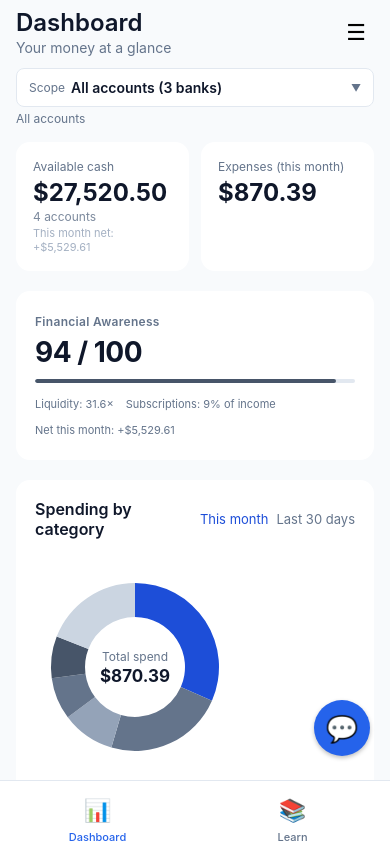
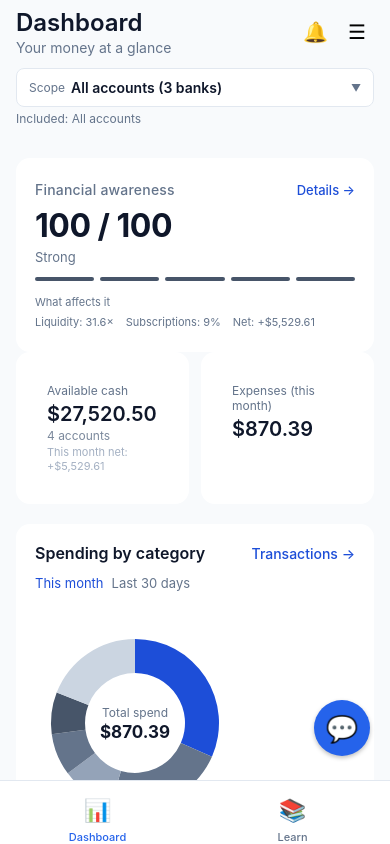
Before and after one commit to Palgrich/financial-awareness-app, a React Native app: screen / in a window 390 px wide. Built offline with nearby package versions, Linux system fonts and the light colour scheme.

Commit message:
Add FinancialAwarenessHeroCard and refactor dashboard layout

```diff
--- /dev/null
+++ b/src/components/FinancialAwarenessHeroCard.tsx
@@ -0,0 +1,133 @@
+import React from 'react';
+import { View, Text, StyleSheet, TouchableOpacity } from 'react-native';
+import { formatCurrency } from '../utils/format';
+
+const SEGMENT_COUNT = 5;
+
+export interface FinancialAwarenessHeroCardProps {
+  /** 0–100 score from awareness/score.ts */
+  score: number;
+  /** Label from getClarityLabel: "Strong" | "Moderate" | "Needs attention" */
+  label: string;
+  /** Cash / monthly spend ratio for display, or null */
+  liquidityMultiple: number | null;
+  /** Subscription cost as % of income, or null */
+  subscriptionPercent: number | null;
+  /** Net this month (income − expenses) */
+  netThisMonth: number;
+  onDetailsPress: () => void;
+  dark?: boolean;
+}
+
+/** Number of segments to fill (0–5) from score 0–100. */
+function filledSegments(score: number): number {
+  if (score <= 0) return 0;
+  return Math.min(SEGMENT_COUNT, Math.ceil(score / 20));
+}
+
+export function FinancialAwarenessHeroCard({
+  score,
+  label,
+  liquidityMultiple,
+  subscriptionPercent,
+  netThisMonth,
+  onDetailsPress,
+  dark = false,
+}: FinancialAwarenessHeroCardProps) {
+  const textColor = dark ? '#f1f5f9' : '#0f172a';
+  const mutedColor = dark ? '#94a3b8' : '#64748b';
+  const linkColor = dark ? '#60a5fa' : '#1d4ed8';
+  const segmentInactive = dark ? '#334155' : '#e2e8f0';
+  const segmentActive = dark ? '#64748b' : '#475569';
+
+  const filled = filledSegments(score);
+
+  return (
+    <View style={styles.container}>
+      <View style={styles.titleRow}>
+        <Text style={[styles.title, { color: mutedColor }]}>Financial awareness</Text>
+        <TouchableOpacity onPress={onDetailsPress} hitSlop={8}>
+          <Text style={[styles.detailsLink, { color: linkColor }]}>Details →</Text>
+        </TouchableOpacity>
+      </View>
+      <Text style={[styles.score, { color: textColor }]}>{score} / 100</Text>
+      <Text style={[styles.label, { color: mutedColor }]}>{label}</Text>
+      <View style={styles.segments}>
+        {Array.from({ length: SEGMENT_COUNT }, (_, i) => (
+          <View
+            key={i}
+            style={[
+              styles.segment,
+              { backgroundColor: i < filled ? segmentActive : segmentInactive },
+            ]}
+          />
+        ))}
+      </View>
+      <Text style={[styles.whatAffectsIt, { color: mutedColor }]}>What affects it</Text>
+      <View style={styles.metrics}>
+        <Text style={[styles.metric, { color: mutedColor }]}>
+          Liquidity: {liquidityMultiple !== null ? `${liquidityMultiple.toFixed(1)}×` : '—'}
+        </Text>
+        <Text style={[styles.metric, { color: mutedColor }]}>
+          Subscriptions: {subscriptionPercent !== null ? `${Math.round(subscriptionPercent)}%` : '—'}
+        </Text>
+        <Text style={[styles.metric, { color: mutedColor }]}>
+          Net: {netThisMonth >= 0 ? '+' : ''}{formatCurrency(netThisMonth)}
+        </Text>
+      </View>
+    </View>
+  );
+}
+
+const styles = StyleSheet.create({
+  container: {
+    paddingVertical: 4,
+  },
+  titleRow: {
+    flexDirection: 'row',
+    justifyContent: 'space-between',
+    alignItems: 'center',
+    marginBottom: 8,
+  },
+  title: {
+    fontSize: 14,
+    fontWeight: '500',
+    letterSpacing: 0.2,
+  },
+  detailsLink: {
+    fontSize: 13,
+    fontWeight: '500',
+  },
+  score: {
+    fontSize: 32,
+    fontWeight: '700',
+    letterSpacing: -0.5,
+    marginBottom: 4,
+  },
+  label: {
+    fontSize: 13,
+    marginBottom: 12,
+  },
+  segments: {
+    flexDirection: 'row',
+    gap: 6,
+    marginBottom: 14,
+  },
+  segment: {
+    flex: 1,
+    height: 4,
+    borderRadius: 2,
+  },
+  whatAffectsIt: {
+    fontSize: 11,
+    marginBottom: 6,
+  },
+  metrics: {
+    flexDirection: 'row',
+    flexWrap: 'wrap',
+    gap: 12,
+  },
+  metric: {
+    fontSize: 11,
+  },
+});
--- a/src/components/index.ts
+++ b/src/components/index.ts
@@ -15,3 +15,4 @@ export { ScopeSelector } from './ScopeSelector';
 export { SubscriptionCard } from './SubscriptionCard';
 export { FloatingAIButton } from './FloatingAIButton';
 export { FinancialAwarenessCard } from './FinancialAwarenessCard';
+export { FinancialAwarenessHeroCard } from './FinancialAwarenessHeroCard';
--- a/src/screens/DashboardScreen.tsx
+++ b/src/screens/DashboardScreen.tsx
@@ -3,7 +3,7 @@ import { View, Text, ScrollView, StyleSheet, TouchableOpacity, Platform } from '
 import { useSafeAreaInsets } from 'react-native-safe-area-context';
 import { useNavigation } from '@react-navigation/native';
 import type { NativeStackNavigationProp } from '@react-navigation/native-stack';
-import { AppHeader, AppHeaderDark, StatTile, LoadingSkeleton, DonutChart, ScopeSelector, FloatingAIButton, FinancialAwarenessCard } from '../components';
+import { AppHeader, AppHeaderDark, StatTile, LoadingSkeleton, DonutChart, ScopeSelector, FloatingAIButton, FinancialAwarenessHeroCard } from '../components';
 import { useStore } from '../state/store';
 import { formatCurrency } from '../utils/format';
 import type { DashboardStackParamList } from '../navigation/types';
@@ -14,6 +14,7 @@ import {
   type ChartPeriod,
 } from '../domain/spending';
 import { getSubscriptionLoadPercent } from '../domain/subscriptions';
+import { calculateFinancialClarity, getClarityLabel } from '../awareness/score';
 
 type Nav = NativeStackNavigationProp<DashboardStackParamList, 'DashboardHome'>;
 
@@ -96,6 +97,20 @@ export function DashboardScreen() {
     () => scopedSubscriptions.filter((s) => s.status === 'active' || s.status === 'trial'),
     [scopedSubscriptions]
   );
+  const clarityResult = useMemo(
+    () =>
+      calculateFinancialClarity({
+        institutions,
+        accounts,
+        visibleAccountIds,
+        subscriptions,
+        visibleTransactions,
+        monthlyIncome,
+      }),
+    [institutions, accounts, visibleAccountIds, subscriptions, visibleTransactions, monthlyIncome]
+  );
+  const liquidityMultiple =
+    data.expenses > 0 ? availableCash / data.expenses : (availableCash > 0 ? null : null);
   const recentTransactions = useMemo(() => {
     return [...visibleTransactions]
       .sort((a, b) => new Date(b.date).getTime() - new Date(a.date).getTime())
@@ -129,6 +144,14 @@ export function DashboardScreen() {
   const mutedColor = dark ? '#94a3b8' : '#64748b';
 
   const headerRight = (
+    <View style={styles.headerRight}>
+      <TouchableOpacity
+        onPress={() => navigation.navigate('Notifications')}
+        style={styles.headerIcon}
+        hitSlop={{ top: 12, bottom: 12, left: 12, right: 12 }}
+      >
+        <Text style={styles.headerIconText}>🔔</Text>
+      </TouchableOpacity>
       <TouchableOpacity
         onPress={() => navigation.navigate('Menu')}
         style={styles.headerIcon}
@@ -136,6 +159,7 @@ export function DashboardScreen() {
       >
         <Text style={styles.headerIconText}>☰</Text>
       </TouchableOpacity>
+    </View>
   );
 
   const cardShadow = Platform.select({
@@ -161,47 +185,54 @@ export function DashboardScreen() {
           <ScopeSelector dark={dark} />
         </View>
         <Text style={[styles.includedLabel, { color: mutedColor }]}>
-          {scopeLabel}
+          Included: {scopeLabel}
         </Text>
 
+        <View style={[styles.cardBase, styles.heroCard, { backgroundColor: cardBg }, cardShadow]}>
+          <FinancialAwarenessHeroCard
+            score={clarityResult.score}
+            label={getClarityLabel(clarityResult.score)}
+            liquidityMultiple={liquidityMultiple}
+            subscriptionPercent={subscriptionLoadPercent}
+            netThisMonth={data.net}
+            onDetailsPress={() => navigation.navigate('Notifications')}
+            dark={dark}
+          />
+        </View>
+
         <View style={styles.statsRow}>
-          <View style={[styles.statTileWrap, styles.cardBase, { backgroundColor: cardBg }, cardShadow]}>
+          <View style={[styles.statTileWrap, styles.cardBase, styles.statTileCard, { backgroundColor: cardBg }, cardShadow]}>
             <StatTile
               dark={dark}
               label="Available cash"
               value={cashAccounts.length === 0 ? '—' : formatCurrency(availableCash)}
               subValue={cashAccounts.length === 0 ? 'No accounts' : `${cashAccounts.length} account${cashAccounts.length !== 1 ? 's' : ''}`}
               extraSubValue={cashAccounts.length > 0 ? netLine : undefined}
-              valueSize="large"
               subValueMuted
               noBorder
             />
           </View>
-          <View style={[styles.statTileWrap, styles.cardBase, { backgroundColor: cardBg }, cardShadow]}>
+          <View style={[styles.statTileWrap, styles.cardBase, styles.statTileCard, { backgroundColor: cardBg }, cardShadow]}>
             <StatTile
               dark={dark}
               label="Expenses (this month)"
               value={formatCurrency(data.expenses)}
-              valueSize="large"
               subValueMuted
               noBorder
             />
           </View>
         </View>
 
-        <View style={[styles.cardBase, styles.awarenessCard, { backgroundColor: cardBg }, cardShadow]}>
-          <FinancialAwarenessCard
-            availableCash={availableCash}
-            monthlySpend={data.expenses}
-            subscriptionPercent={subscriptionLoadPercent}
-            netThisMonth={data.net}
-            dark={dark}
-          />
-        </View>
-
         <View style={[styles.cardBase, styles.donutCard, { backgroundColor: cardBg }, cardShadow]}>
           <View style={styles.periodRow}>
             <Text style={[styles.chartTitle, { color: textColor }]}>Spending by category</Text>
+            <View style={styles.periodRowRight}>
+              <TouchableOpacity onPress={() => navigation.navigate('TransactionsHome')} hitSlop={8}>
+                <Text style={[styles.viewAllLink, { color: dark ? '#60a5fa' : '#1d4ed8' }]}>Transactions →</Text>
+              </TouchableOpacity>
+            </View>
+          </View>
+          <View style={styles.periodToggleWrap}>
             <View style={styles.periodToggle}>
               <TouchableOpacity
                 style={[styles.periodBtn, chartPeriod === 'this_month' && styles.periodBtnActive]}
@@ -240,6 +271,24 @@ export function DashboardScreen() {
             showLegend={true}
             legendMaxItems={5}
           />
+        </View>
+
+        <View style={[styles.cardBase, styles.subCard, { backgroundColor: cardBg }, cardShadow]}>
+          <Text style={[styles.subTitle, { color: textColor }]}>Subscriptions</Text>
+          <Text style={[styles.subMonthly, { color: textColor }]}>
+            {formatCurrency(activeSubsTotal)} / month
+          </Text>
+          <Text style={[styles.subActive, { color: mutedColor }]}>
+            {activeSubs.length} active
+          </Text>
+          <View style={styles.subViewAllRow}>
+            <TouchableOpacity onPress={() => navigation.navigate('SubscriptionsHome')} hitSlop={8}>
+              <Text style={[styles.viewAllLink, { color: dark ? '#60a5fa' : '#1d4ed8' }]}>View all →</Text>
+            </TouchableOpacity>
+          </View>
+        </View>
+
+        <View style={[styles.cardBase, styles.recentCard, { backgroundColor: cardBg }, cardShadow]}>
           <View style={styles.recentHeader}>
             <Text style={[styles.recentTitle, { color: textColor }]}>Recent transactions</Text>
             <TouchableOpacity onPress={() => navigation.navigate('TransactionsHome')} hitSlop={8}>
@@ -275,21 +324,6 @@ export function DashboardScreen() {
           )}
         </View>
 
-        <View style={[styles.cardBase, styles.subCard, { backgroundColor: cardBg }, cardShadow]}>
-          <Text style={[styles.subTitle, { color: textColor }]}>Subscriptions</Text>
-          <Text style={[styles.subMonthly, { color: textColor }]}>
-            {formatCurrency(activeSubsTotal)} / month
-          </Text>
-          <Text style={[styles.subActive, { color: mutedColor }]}>
-            {activeSubs.length} active
-          </Text>
-          <View style={styles.subViewAllRow}>
-            <TouchableOpacity onPress={() => navigation.navigate('SubscriptionsHome')} hitSlop={8}>
-              <Text style={[styles.viewAllLink, { color: dark ? '#60a5fa' : '#1d4ed8' }]}>View all →</Text>
-            </TouchableOpacity>
-          </View>
-        </View>
-
         <View style={{ height: 32 }} />
       </ScrollView>
       <FloatingAIButton onPress={() => navigation.navigate('CoachHome')} dark={dark} />
@@ -305,14 +339,15 @@ const styles = StyleSheet.create({
   includedLabel: { fontSize: 12, paddingHorizontal: 16, marginBottom: 16 },
   statsRow: { flexDirection: 'row', paddingHorizontal: 16, gap: 12 },
   statTileWrap: { flex: 1, minWidth: 0 },
+  statTileCard: { padding: 14 },
   cardBase: {
     borderRadius: 14,
     borderWidth: StyleSheet.hairlineWidth,
     borderColor: 'transparent',
   },
-  awarenessCard: {
+  heroCard: {
     marginHorizontal: 16,
-    marginTop: 20,
+    marginTop: 16,
     padding: 18,
   },
   donutCard: {
@@ -320,17 +355,23 @@ const styles = StyleSheet.create({
     marginTop: 20,
     padding: 18,
   },
-  periodRow: { flexDirection: 'row', justifyContent: 'space-between', alignItems: 'center', marginBottom: 12 },
+  periodRow: { flexDirection: 'row', justifyContent: 'space-between', alignItems: 'center', marginBottom: 8 },
+  periodRowRight: {},
+  periodToggleWrap: { marginBottom: 12 },
   periodToggle: { flexDirection: 'row', gap: 8 },
   periodBtn: { paddingVertical: 4 },
   periodBtnActive: {},
   periodText: { fontSize: 13 },
   chartTitle: { fontSize: 16, fontWeight: '600' },
+  recentCard: {
+    marginHorizontal: 16,
+    marginTop: 20,
+    padding: 18,
+  },
   recentHeader: {
     flexDirection: 'row',
     justifyContent: 'space-between',
     alignItems: 'center',
-    marginTop: 20,
     marginBottom: 10,
   },
   recentTitle: { fontSize: 14, fontWeight: '600' },
@@ -350,8 +391,9 @@ const styles = StyleSheet.create({
   amountExpense: { color: '#dc2626' },
   recentEmpty: { fontSize: 14, paddingVertical: 16 },
   viewAllBtn: { marginTop: 14 },
+  headerRight: { flexDirection: 'row', alignItems: 'center', gap: 4 },
   headerIcon: { paddingHorizontal: 8 },
-  headerIconText: { fontSize: 22, fontWeight: '300' },
+  headerIconText: { fontSize: 20 },
   subCard: {
     marginHorizontal: 16,
     marginTop: 20,
--- a/src/screens/MenuScreen.tsx
+++ b/src/screens/MenuScreen.tsx
@@ -34,7 +34,10 @@ export function MenuScreen() {
           <TouchableOpacity
             key={screen}
             style={[styles.row, i > 0 && styles.rowBorder, { borderTopColor: borderColor }]}
-            onPress={() => navigation.navigate(screen)}
+            onPress={() => {
+              if (screen === 'Notifications') navigation.navigate('Notifications');
+              else if (screen === 'Settings') navigation.navigate('Settings');
+            }}
             activeOpacity={0.7}
           >
             <Text style={[styles.rowLabel, { color: textColor }]}>{label}</Text>
--- a/src/screens/TransactionsScreen.tsx
+++ b/src/screens/TransactionsScreen.tsx
@@ -101,7 +101,7 @@ export function TransactionsScreen() {
                     {t.type === 'income' ? '+' : '-'}{formatCurrency(t.amount)}
                   </Text>
                 }
-                onPress={() => navigation.navigate('TransactionDetail', { transactionId: t.id })}
+                onPress={() => (navigation as unknown as { navigate: (s: string, p?: { transactionId: string }) => void }).navigate('TransactionDetail', { transactionId: t.id })}
               />
             ))
           )}
```
Lines whose indentation alone changed are shown as unchanged.
